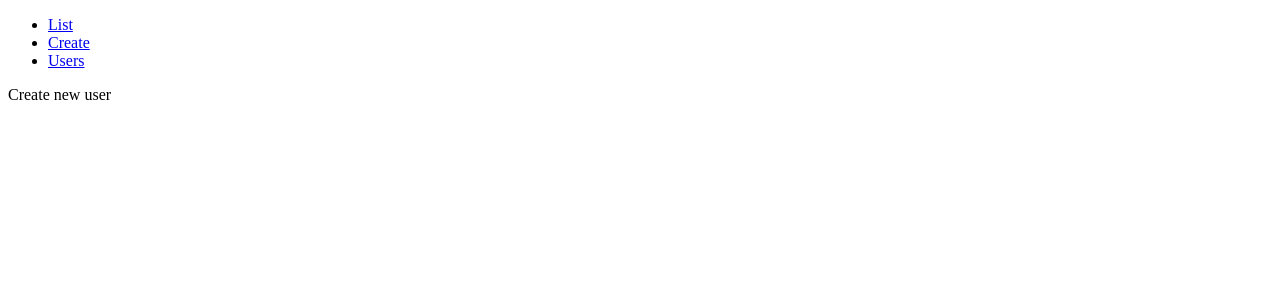
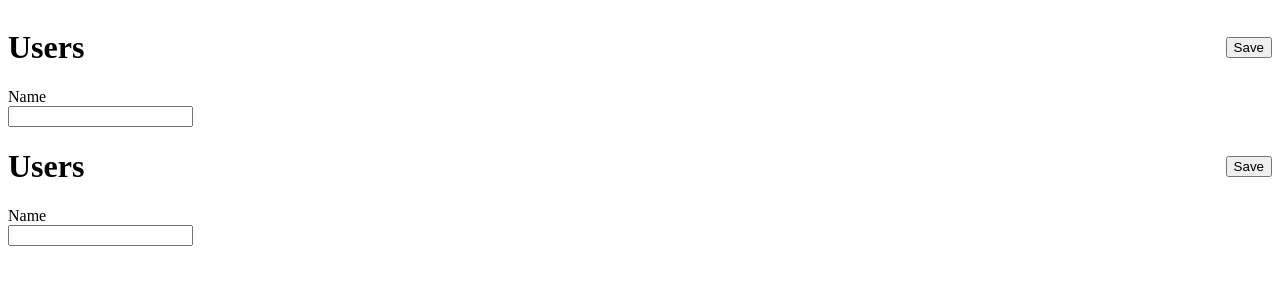
Before and after one commit to pasqualintosh/assessment, a React app: page /users/create in a window 1280 px wide. Shown: the top 300 px of the page. Built offline with nearby package versions, Linux system fonts and the light colour scheme.

Commit message:
feat: baseline for 3 pages in order to manage users

```diff
--- a/src/App.js
+++ b/src/App.js
@@ -9,37 +9,21 @@ import {
 
 import Create from './screens/user/Create';
 import Edit from './screens/user/Edit';
-import List from './screens/user/List';
+import Read from './screens/user/Read';
 
 const App = () => {
   return (
     <Router>
-      <div>
-        <nav>
-          <ul>
-            <li>
-              <Link to="/">List</Link>
-            </li>
-            <li>
-              <Link to="/users/create">Create</Link>
-            </li>
-            <li>
-              <Link to="/user/1">Users</Link>
-            </li>
-          </ul>
-        </nav>
-
       <Switch>
         <Route path="/users/create">
           <Create />
+          <Create />
         </Route>
         <Route path="/user/:id" children={<Edit />} />
-
         <Route path="/">
-            <List />
+          <Read />
         </Route>
       </Switch>
-      </div>
     </Router>
   );
 };
--- /dev/null
+++ b/src/components/Header/Header.js
@@ -0,0 +1,13 @@
+import React from 'react';
+import './header.css';
+
+const Header = props => {
+  return (
+    <div className="header">
+      {props.headerText && <h1>{props.headerText}</h1>}
+      {props.children}
+    </div>
+  );
+};
+
+export default Header;
--- /dev/null
+++ b/src/components/Header/header.css
@@ -0,0 +1,9 @@
+.header {
+  display: flex;
+  justify-content: space-between;
+  align-items: center;
+}
+
+button * {
+  text-decoration: none;
+}
--- /dev/null
+++ b/src/components/UserForm/UserForm.js
@@ -0,0 +1,11 @@
+import React from 'react';
+import './user-form.css';
+
+const UserForm = props => (
+  <div className="user-form">
+    <label>Name</label>
+    <input type="text" onChange={event => props.onChange(event.target.value)} />
+  </div>
+);
+
+export default UserForm;
--- /dev/null
+++ b/src/components/UserForm/user-form.css
@@ -0,0 +1,4 @@
+.user-form {
+  display: inline-flex;
+  flex-direction: column;
+}
--- /dev/null
+++ b/src/components/UsersList/UsersList.js
@@ -0,0 +1,13 @@
+import React from 'react';
+
+const UsersList = props => {
+  return (
+    <div>
+      {props.users.map(u => (
+        <li>{u.name}</li>
+      ))}
+    </div>
+  );
+};
+
+export default UsersList;
--- /dev/null
+++ b/src/helpers/getRandomArbitrary.js
@@ -0,0 +1,3 @@
+export function getRandomArbitrary(min, max) {
+  return Math.random() * (max - min) + min;
+}
--- a/src/screens/user/Create.js
+++ b/src/screens/user/Create.js
@@ -1,5 +1,38 @@
-import React from 'react';
+import React, { useState, useEffect } from 'react';
+import Header from './../../components/Header/Header';
+import UserForm from '../../components/UserForm/UserForm';
+import { saveUser } from './../../domains/user/index';
+import { getRandomArbitrary } from '../../helpers/getRandomArbitrary';
+import UsersList from '../../components/UsersList/UsersList';
 
-const Create = () => <div>Create new user</div>;
+const Create = () => {
+  const [name, setName] = useState('');
+  const [users, setUsers] = useState([]);
+  const [selectedUsers, setSelectedUsers] = useState([]);
+
+  useEffect(() => {
+    const loadUser = () => {
+      let u = JSON.parse(window.localStorage.getItem('users')) || [];
+      setUsers([...u]);
+    };
+
+    loadUser();
+  }, []);
+
+  return (
+    <div>
+      <Header headerText={'Users'}>
+        <button
+          onClick={() => {
+            saveUser({ id: getRandomArbitrary(0, 10000), name, friends: [] });
+          }}>
+          Save
+        </button>
+      </Header>
+      <UserForm onChange={setName} />
+      <UsersList users={[...users]} selectedUsers={[...users]} />
+    </div>
+  );
+};
 
 export default Create;
--- a/src/screens/user/List.js
+++ /dev/null
@@ -1,5 +0,0 @@
-import React from 'react';
-
-const List = () => <div>List of users</div>;
-
-export default List;
--- /dev/null
+++ b/src/screens/user/Read.js
@@ -0,0 +1,32 @@
+import React, { useState, useEffect } from 'react';
+import { Link } from 'react-router-dom';
+import Header from './../../components/Header/Header';
+
+const Read = () => {
+  const [users, setUsers] = useState([]);
+
+  useEffect(() => {
+    const loadUser = () => {
+      let u = JSON.parse(window.localStorage.getItem('users')) || [];
+      setUsers([...u]);
+    };
+
+    loadUser();
+  }, []);
+
+  return (
+    <div>
+      <Header headerText={'Users'}>
+        <button>
+          <Link to={`/users/create`}>New</Link>
+        </button>
+      </Header>
+      {users.map(u => (
+        <li key={u.id}>
+          <Link to={`/user/${u.id}`}>{u.name}</Link>
+        </li>
+      ))}
+    </div>
+  );
+};
+export default Read;
```
Also changed, not shown: src/components/UsersList/users-list.css (added). Lines whose indentation alone changed are shown as unchanged.
